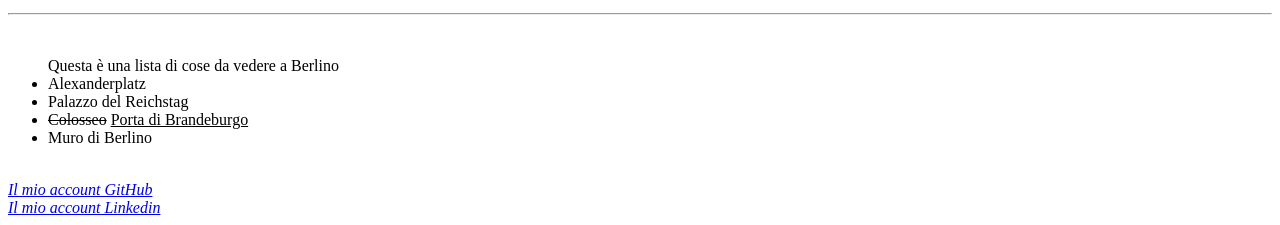
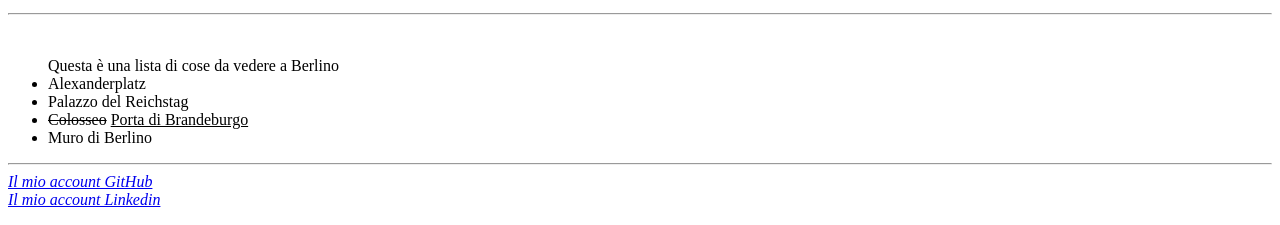
Before and after one commit to fabiososw/D1, a plain HTML site: page primo/index.html in a window 1280 px wide. Shown: the part 649-874 px from the top of the page. Drawn offline with Linux system fonts and the light colour scheme.

Commit message:
Update index.html

```diff
--- a/primo/index.html
+++ b/primo/index.html
@@ -46,7 +46,7 @@
       <li><del>Colosseo</del> <ins>Porta di Brandeburgo</ins></li>
       <li>Muro di Berlino</li>
     </ul>
-    <br>
+    <hr>
     <!--Indirizzi di contatto cliccabili-->
     <address>
       <a href="https://github.com/fabiososw" target="_blank">Il mio account GitHub</a><br />
```
